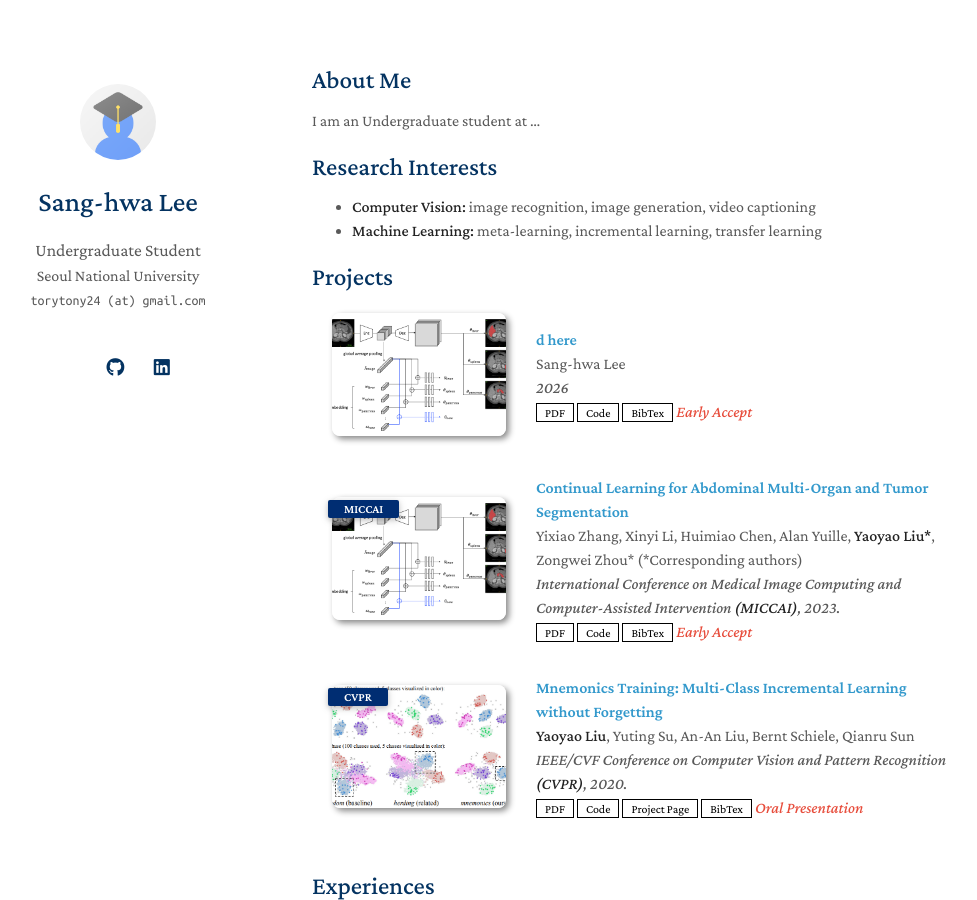
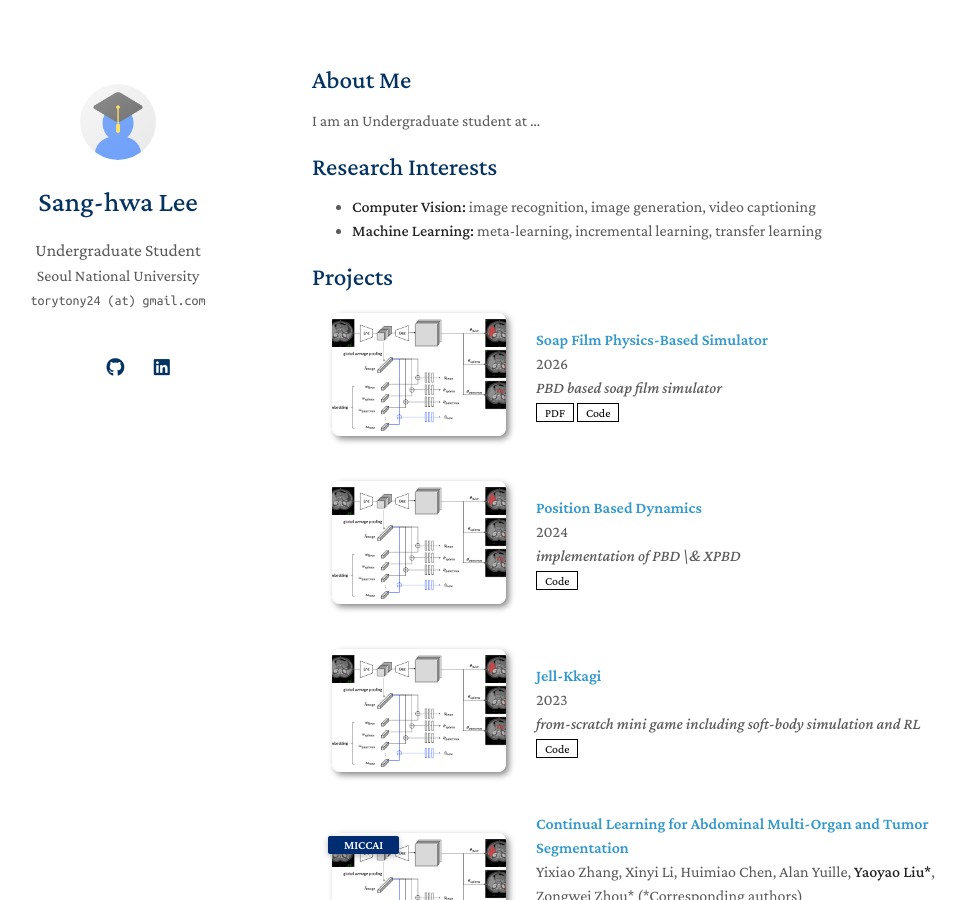
Before and after one commit to torytony24/torytony24.github.io, a Jekyll site: the page built from index.md, in a window 1280 px wide and 900 px high. Shown: the whole window, without its empty margins (158-1135 px from the left). Built offline with Jekyll 4.4.1, drawn with Linux system fonts in a browser that asks for light colours; a style sheet for code colours, icons or effects is not loaded; our own code applies the rules of GitHub Pages for plain Markdown files.

Commit message:
Update publications with new titles and authors

```diff
--- a/_data/publications.yml
+++ b/_data/publications.yml
@@ -1,13 +1,23 @@
 main:
 
-  - title: d here
-    authors: Sang-hwa Lee
-    conference: 2026
+  - title: Soap Film Physics-Based Simulator
+    authors: 2026
+    conference: PBD based soap film simulator
     pdf: https://arxiv.org/pdf/2306.00988.pdf
     code: https://github.com/MrGiovanni/ContinualLearning
-    bibtex: https://bib.yliu.me/MICCAI23.txt
     image: ./assets/img/teaser_example_2.png
-    notes: Early Accept
+
+  - title: Position Based Dynamics
+    authors: 2024
+    conference: implementation of PBD \& XPBD
+    code: https://github.com/MrGiovanni/ContinualLearning
+    image: ./assets/img/teaser_example_2.png
+
+  - title: Jell-Kkagi
+    authors: 2023
+    conference: from-scratch mini game including soft-body simulation and RL
+    code: https://github.com/MrGiovanni/ContinualLearning
+    image: ./assets/img/teaser_example_2.png
 
   - title: Continual Learning for Abdominal Multi-Organ and Tumor Segmentation
     authors: Yixiao Zhang, Xinyi Li, Huimiao Chen, Alan Yuille, <strong>Yaoyao Liu*</strong>, Zongwei Zhou* (*Corresponding authors)
```
